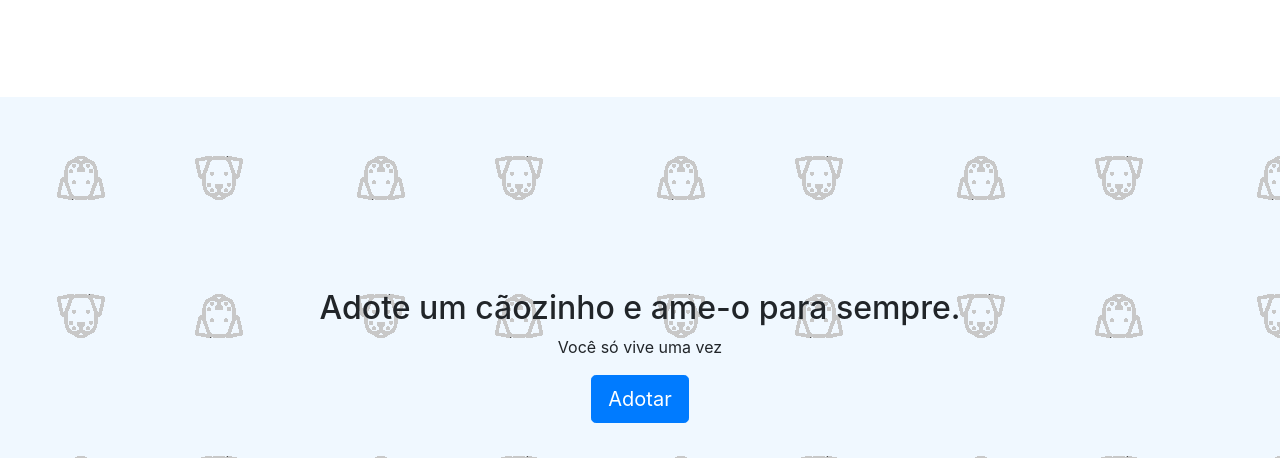
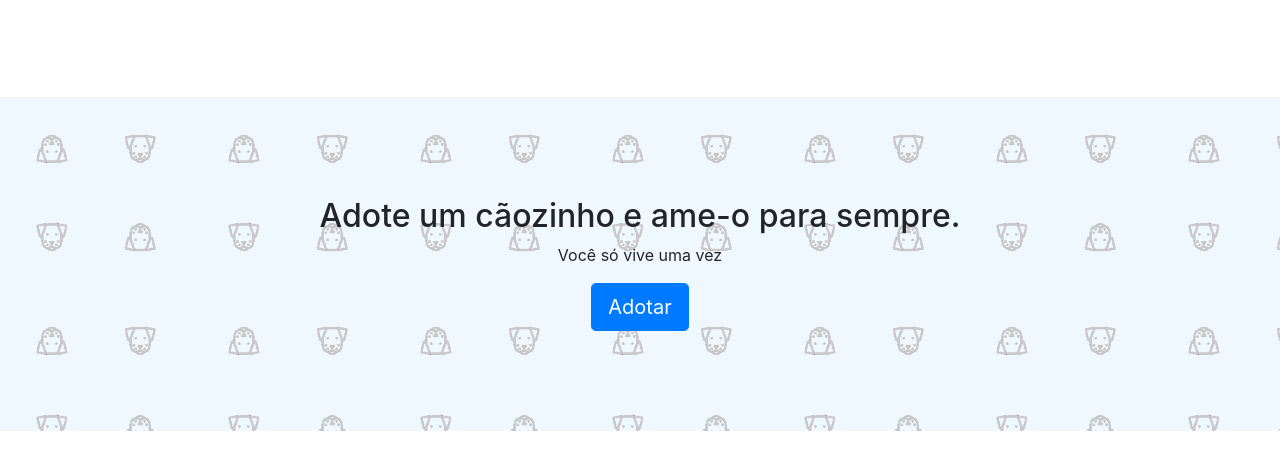
Before and after one commit to oseias-r-junior/dogs_landing_page, a plain HTML site: page index.html in a window 1280 px wide. Shown: the part 2497-2955 px from the top of the page. Drawn offline with nearby package versions, Linux system fonts and the light colour scheme.

Commit message:
Update style.css

```diff
--- a/css/style.css
+++ b/css/style.css
@@ -83,7 +83,7 @@ h1 {
 	background-color: #F0F8FF;
 	background-image: url("../img/dogs-pattern.png");
 	background-repeat: repeat;
-	padding: 192px 192px;
+	background-size: 192px 192px;
 }
 footer {
 	background-color: white;
```
